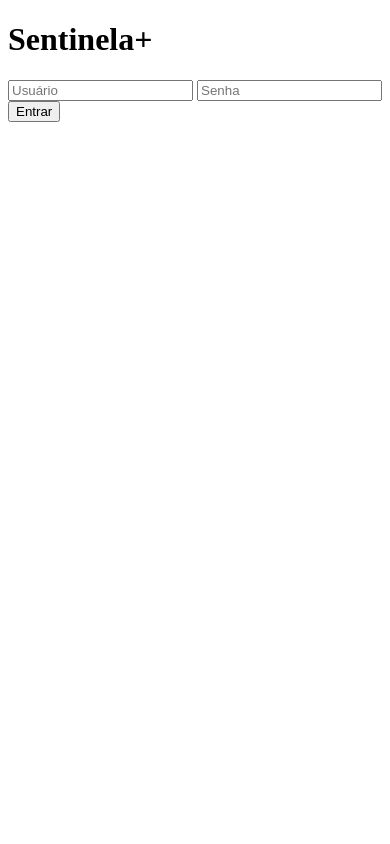
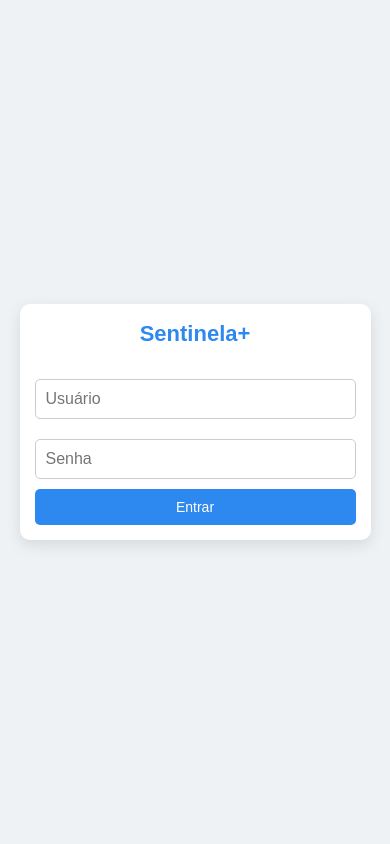
Before and after one commit to FelixFreitasJr/SentinelaPlus, a PHP site: page /src/php/views/login.php in a window 390 px wide. Run offline with PHP 8.4, Linux system fonts and the light colour scheme; some libraries are stand-ins or nearby versions.

Commit message:
CSS ajustado e criado para telas de login e dashboard

```diff
--- /dev/null
+++ b/src/components/css/login.css
@@ -0,0 +1,78 @@
+/* Estilização do corpo e container principal */
+body {
+    font-family: Arial, sans-serif;
+    background-color: #eef2f5;
+    display: flex;
+    justify-content: center;
+    align-items: center;
+    height: 100vh;
+    margin: 0;
+}
+
+.login-container {
+    width: 100%;
+    max-width: 400px;
+    background-color: #ffffff;
+    padding: 20px;
+    border-radius: 10px;
+    box-shadow: 0px 5px 15px rgba(0, 0, 0, 0.1);
+    text-align: center;
+}
+
+/* Estilização do título */
+.login-container h1 {
+    color: #2d89ef;
+    font-size: 24px;
+    margin-bottom: 20px;
+}
+
+/* Inputs de texto e senha */
+.login-container input[type="text"],
+.login-container input[type="password"] {
+    width: 100%;
+    padding: 10px;
+    margin: 10px 0;
+    border: 1px solid #cccccc;
+    border-radius: 5px;
+    font-size: 16px;
+}
+
+/* Botão de login */
+.login-container button {
+    width: 100%;
+    background-color: #2d89ef;
+    color: #ffffff;
+    padding: 10px 15px;
+    border: none;
+    border-radius: 5px;
+    font-size: 16px;
+    cursor: pointer;
+    transition: background-color 0.3s ease;
+}
+
+.login-container button:hover {
+    background-color: #1b5dab;
+}
+
+/* Mensagem de erro */
+.erro {
+    color: red;
+    font-size: 0.9em;
+    margin-top: 10px;
+}
+
+/* Responsividade para telas menores */
+@media (max-width: 768px) {
+    .login-container {
+        width: 90%;
+        padding: 15px;
+    }
+
+    .login-container h1 {
+        font-size: 22px;
+    }
+
+    .login-container button {
+        font-size: 14px;
+    }
+}
--- /dev/null
+++ b/src/components/css/reset.css
@@ -0,0 +1,16 @@
+/* Reset básico */
+* {
+    margin: 0;
+    padding: 0;
+    box-sizing: border-box;
+}
+
+html, body {
+    height: 100%;
+    font-size: 100%;
+}
+
+body {
+    font-family: Arial, sans-serif;
+    line-height: 1.4;
+}
--- a/src/php/views/dashboard.php
+++ b/src/php/views/dashboard.php
@@ -11,6 +11,7 @@ if (!isset($_SESSION['usuario_id'])) {
 <head>
     <meta charset="UTF-8">
     <title>Sentinela+ | Dashboard</title>
+    <link rel="stylesheet" href="../../components/css/reset.css">
     <link rel="stylesheet" href="../../components/css/dashboard.css">
 </head>
 <body>
--- a/src/php/views/login.php
+++ b/src/php/views/login.php
@@ -7,6 +7,7 @@ session_start();
 <head>
     <meta charset="UTF-8">
     <title>Sentinela+ | Login</title>
+    <link rel="stylesheet" href="../../components/css/reset.css">
     <link rel="stylesheet" href="../../components/css/login.css">
 </head>
 <body>
```
Also changed, not shown: src/components/css/dashboard.css (added, +63 -0 lines), README.md, src/components/js/login.js (added), src/css/login.css (deleted), src/js/login.js (deleted).
